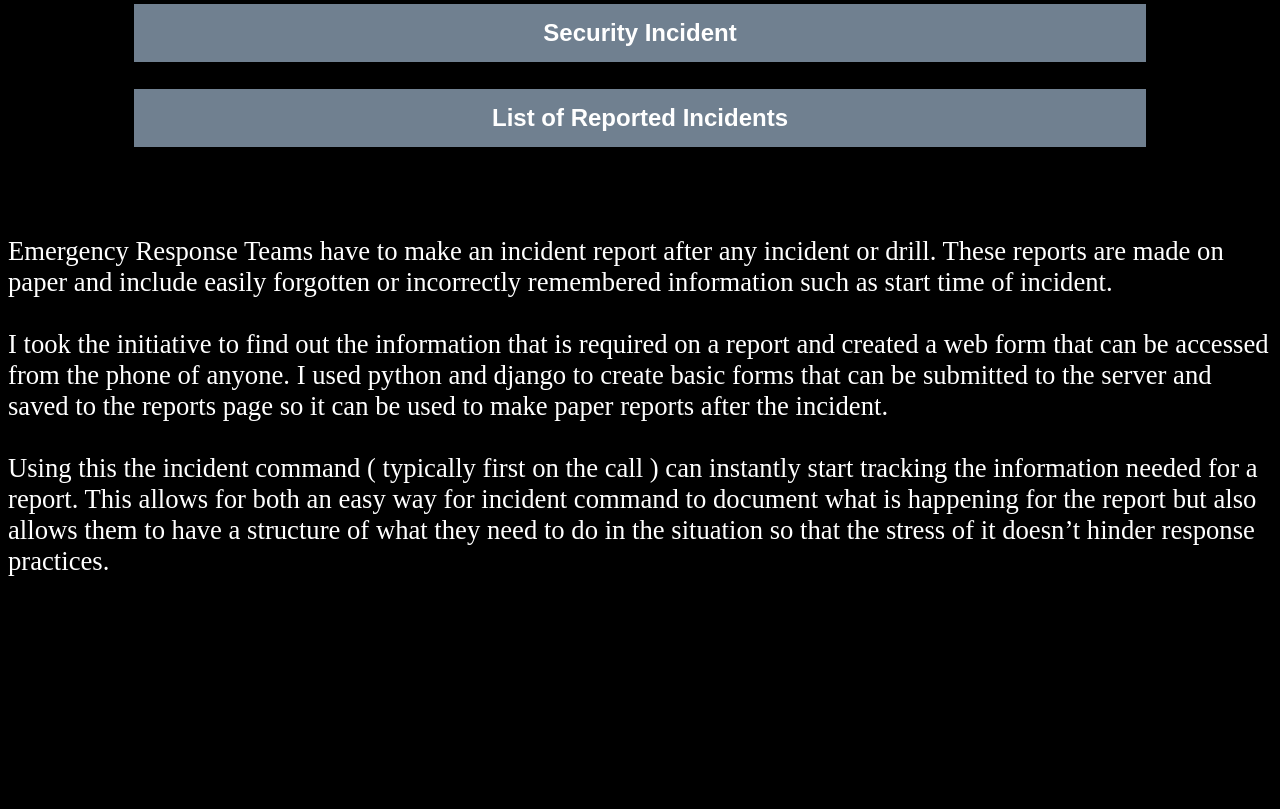
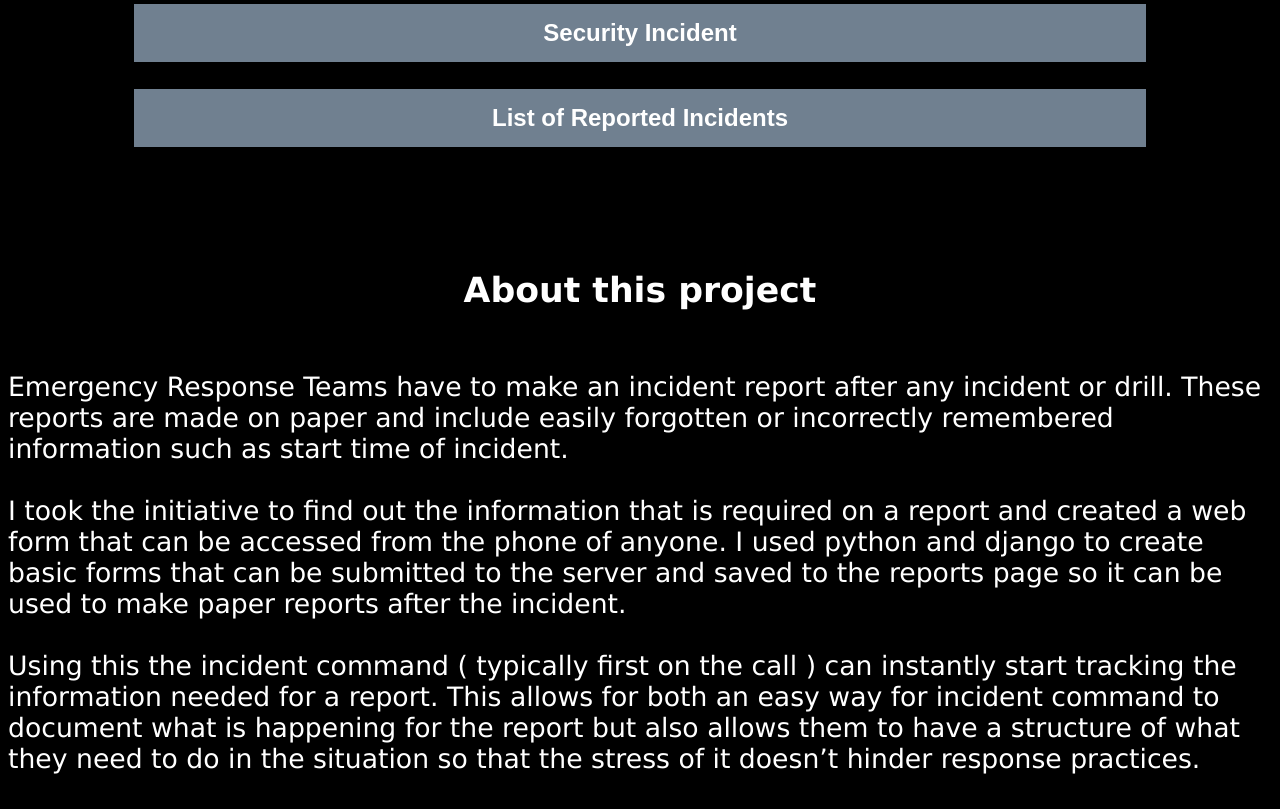
Before and after one commit to Liteztv/Incident-Report, a Django app: page /Report/ in a window 1280 px wide. Shown: the part 453-1262 px from the top of the page. Before the commit the page ends 1029 px from the top, so only its background shows below. Run offline with Django 4.2, Linux system fonts and the light colour scheme.

Commit message:
stp updates

```diff
--- a/Incident/Report/templates/Report/home.html
+++ b/Incident/Report/templates/Report/home.html
@@ -32,10 +32,13 @@
             <button class ="menuButton" type="submit" value="List of Incidents">List of Reported Incidents</button>
             </form></p>
 
+            <p>
+                <br>
+                <br>
+                <h3>About this project</h3>
+            </p>
 
 
-    <br>
-<br>
 </div>
     <div class="stpbody">
        <p>Emergency Response Teams have to make an incident report after any incident or drill. These reports are made on paper and include easily forgotten or incorrectly remembered information such as start time of incident.<br> <br>
--- a/Incident/templates/base.html
+++ b/Incident/templates/base.html
@@ -17,6 +17,12 @@
             h1{
                 font-family: Verdana, Geneva, Tahoma, sans-serif;
                 font-size: 32pt;
+                font-style: none;
+                font-weight: none;
+            }
+            h3{
+                font-family: Verdana, Geneva, Tahoma, sans-serif;
+                font-size: 26pt;
                 font-style: none;
                 font-weight: none;
             }
@@ -61,6 +67,11 @@
             div.stpbody{
                 text-align: start;
                 align-content: start;
+                font-family: Verdana, Geneva, Tahoma, sans-serif;
+                font-size: 20pt;
+
+                font-style: none;
+                font-weight: none;
             }
 
 
```
